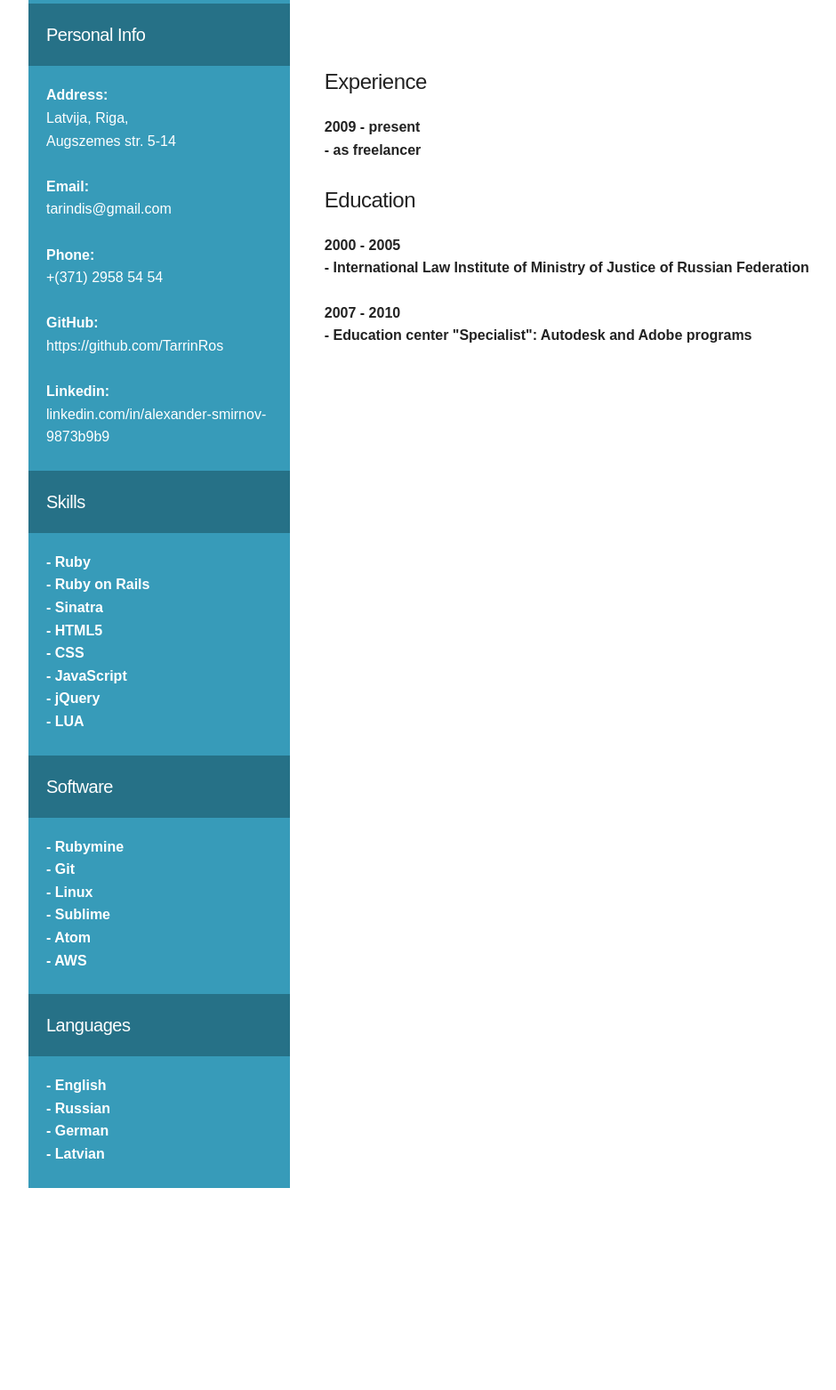
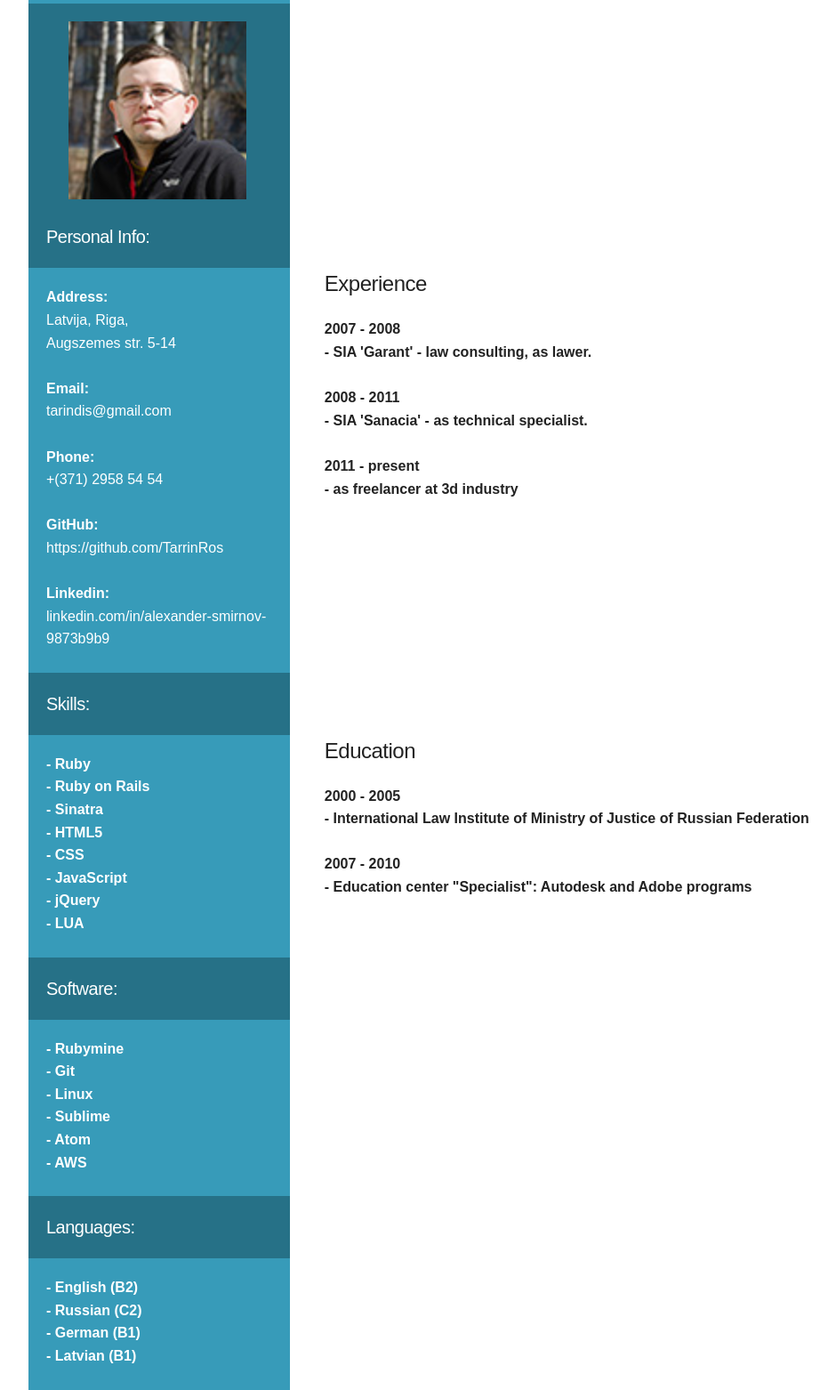
Before and after one commit to TarrinRos/cv, a plain HTML site: page index.html in a window 1280 px wide. Shown: the part 79-1641 px from the top of the page at 89% size, without its empty margins (128-1068 px from the left). Before the commit the page ends 1414 px from the top, so only its background shows below. Drawn offline with Linux system fonts and the light colour scheme; a web font is replaced by a local one.

Commit message:
Add avatar

```diff
--- a/index.html
+++ b/index.html
@@ -27,9 +27,17 @@
       </div>
     </div>
 
+    <div class="row" title="photo">
+      <div class="four columns" style="background-color: #267187; color: white; padding-left: 20px; padding-top: 20px">
+          <img src="./images/avatar.jpg" alt="[AVATAR]" height="200" width="200" style="padding-left: 25px">
+      </div>
+
+      <div class="eight columns"></div>
+    </div>
+
     <div class="row" title="personal info">
       <div class="four columns" style="background-color: #267187; color: white; padding-left: 20px; padding-top: 20px">
-        <h5 style="font-size: 20px">Personal Info</h5>
+        <h5 style="font-size: 20px">Personal Info:</h5>
       </div>
 
       <div class="eight columns"></div>
@@ -60,19 +68,16 @@
       <div class="eight columns" title="experience" style="text-align: left">
         <h5>Experience</h5>
         <p style="font-size: 16px; font-weight: bold">
-          2009 - present<br>
-          - as freelancer
-        </p>
+          2007 - 2008 <br>
 
-        <h5>Education</h5>
-        <p style="font-size: 16px; font-weight: bold">
-          2000 - 2005<br>
-          - International Law Institute of Ministry of Justice of Russian Federation
-        </p>
+          - SIA 'Garant' - law consulting, as lawer.<br><br>
 
-        <p style="font-size: 16px; font-weight: bold">
-          2007 - 2010<br>
-          - Education center "Specialist": Autodesk and Adobe programs
+          2008 - 2011 <br>
+
+          - SIA 'Sanacia' - as technical specialist.<br><br>
+
+          2011 - present<br>
+          - as freelancer at 3d industry
         </p>
       </div>
     </div>
@@ -80,7 +85,7 @@
     <div class="row" title="skills">
       <div class="four columns"
            style="background-color: #267187; color: white; padding-left: 20px; padding-top: 20px">
-        <h5 style="font-size: 20px">Skills</h5>
+        <h5 style="font-size: 20px">Skills:</h5>
       </div>
 
       <div class="eight columns"></div>
@@ -108,13 +113,24 @@
         </p>
       </div>
 
-      <div class="eight columns"></div>
+      <div class="eight columns">
+        <h5>Education</h5>
+        <p style="font-size: 16px; font-weight: bold">
+          2000 - 2005<br>
+          - International Law Institute of Ministry of Justice of Russian Federation
+        </p>
+
+        <p style="font-size: 16px; font-weight: bold">
+          2007 - 2010<br>
+          - Education center "Specialist": Autodesk and Adobe programs
+        </p>
+      </div>
     </div>
 
     <div class="row" title="software">
       <div class="four columns"
            style="background-color: #267187; color: white; padding-left: 20px; padding-top: 20px">
-        <h5 style="font-size: 20px">Software</h5>
+        <h5 style="font-size: 20px">Software:</h5>
       </div>
 
       <div class="eight columns"></div>
@@ -144,7 +160,7 @@
     <div class="row" title="languages">
       <div class="four columns"
            style="background-color: #267187; color: white; padding-left: 20px; padding-top: 20px">
-        <h5 style="font-size: 20px">Languages</h5>
+        <h5 style="font-size: 20px">Languages:</h5>
       </div>
 
       <div class="eight columns"></div>
@@ -154,13 +170,13 @@
     <div class="four columns"
          style="background-color: #379BB9; color: white; padding-left: 20px; padding-top: 20px">
       <p style="font-size: 16px">
-        <b> - English</b><br>
+        <b> - English (B2)</b><br>
 
-        <b> - Russian</b><br>
+        <b> - Russian (C2)</b><br>
 
-        <b> - German</b><br>
+        <b> - German (B1)</b><br>
 
-        <b> - Latvian</b>
+        <b> - Latvian (B1)</b>
       </p>
     </div>
 
```
Also changed, not shown: images/avatar.jpg (added).
